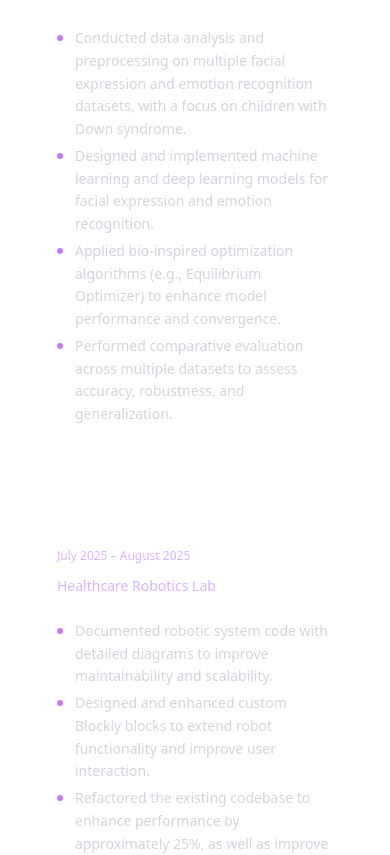
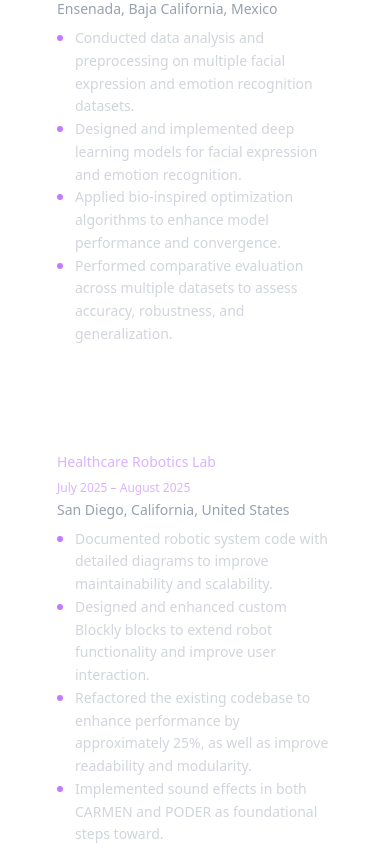
Before and after one commit to keiwv/portfolio, a Next.js app: page / in a window 390 px wide. Shown: the part 1102-1957 px from the top of the page. Built offline with nearby package versions, Linux system fonts and the light colour scheme.

Commit message:
Adding hook for mobile detection and location details in experience cards

```diff
--- /dev/null
+++ b/components/hook/useIsMobile.tsx
@@ -0,0 +1,17 @@
+import { useEffect, useState } from 'react';
+
+export function useIsMobile(breakpoint = 768) {
+  const [isMobile, setIsMobile] = useState(
+    window.innerWidth <= breakpoint
+  );
+
+  useEffect(() => {
+    const onResize = () =>
+      setIsMobile(window.innerWidth <= breakpoint);
+
+    window.addEventListener('resize', onResize);
+    return () => window.removeEventListener('resize', onResize);
+  }, [breakpoint]);
+
+  return isMobile;
+}
--- a/components/ui/Cards/ExperienceCard.tsx
+++ b/components/ui/Cards/ExperienceCard.tsx
@@ -1,4 +1,5 @@
 import type { Experience } from "@/types/experience";
+import { useIsMobile } from "@/components/hook/useIsMobile";
 
 interface ExperienceCardProps {
     experience: Experience;
@@ -6,27 +7,46 @@ interface ExperienceCardProps {
 }
 
 export default function ExperienceCard({ experience }: ExperienceCardProps) {
+    const isMobile = useIsMobile();
+
     return (
         <div className="relative">
             <div className="hidden md:block absolute left-[29px] top-6 w-[18px] h-[18px] bg-white rounded-full border-[3px] border-purple-900/50 z-10"></div>
 
             <div className="md:ml-20">
                 <div className="relative bg-white/5 backdrop-blur-sm border border-white/20 rounded-xl md:rounded-2xl p-6 md:p-8 hover:bg-white/10 transition-all duration-300 overflow-hidden group">
-                    <div className="flex flex-col gap-3 mb-6">
-                        <div className="flex flex-col sm:flex-row sm:items-start sm:justify-between gap-2">
+                    <div className="flex flex-col sm:flex-row sm:items-start sm:justify-between gap-2 mb-2">
+                        <div className="flex flex-col gap-1">
                             <h3 className="text-lg md:text-xl font-semibold text-white">
                                 {experience.role}
                             </h3>
-                            <div className="text-purple-300 text-xs md:text-sm whitespace-nowrap">
-                                {experience.duration}
+                            <p className="text-sm md:text-sm text-purple-300 font-medium">
+                                {experience.company}
+                            </p>
+                            {isMobile && (
+                                <div className="flex flex-col gap-1 mt-1">
+                                    <div className="text-purple-300 text-xs md:text-sm">
+                                        {experience.duration}
+                                    </div>
+                                    <p className="text-sm md:text-sm text-gray-400">
+                                        {experience.location}
+                                    </p>
+                                </div>
+                            )}
+                        </div>
+                        {!isMobile && (
+                            <div className="flex flex-col gap-1 text-right">
+                                <div className="text-purple-300 text-xs md:text-sm whitespace-nowrap">
+                                    {experience.duration}
+                                </div>
+                                <p className="text-sm md:text-sm text-gray-400">
+                                    {experience.location}
+                                </p>
                             </div>
-                        </div>
-                        <p className="text-sm md:text-base text-purple-300 font-medium">
-                            {experience.company}
-                        </p>
+                        )}
                     </div>
 
-                    <div className="space-y-1 mb-3">
+                    <div>
                         {experience.contributions.map((contribution, idx) => (
                             <div key={idx} className="flex items-start gap-3">
                                 <div className="w-1.5 h-1.5 bg-purple-400 rounded-full mt-2 shrink-0"></div>
--- a/messages/en.json
+++ b/messages/en.json
@@ -105,11 +105,12 @@
         "id": 1,
         "role": "Machine Learning Intern",
         "company": "Tech4Good Lab",
+        "location": "Ensenada, Baja California, Mexico",
         "duration": "January 2025 - November 2025",
         "contributions": [
-          "Conducted data analysis and preprocessing on multiple facial expression and emotion recognition datasets, with a focus on children with Down syndrome.",
-          "Designed and implemented machine learning and deep learning models for facial expression and emotion recognition.",
-          "Applied bio-inspired optimization algorithms (e.g., Equilibrium Optimizer) to enhance model performance and convergence.",
+          "Conducted data analysis and preprocessing on multiple facial expression and emotion recognition datasets.",
+          "Designed and implemented deep learning models for facial expression and emotion recognition.",
+          "Applied bio-inspired optimization algorithms to enhance model performance and convergence.",
           "Performed comparative evaluation across multiple datasets to assess accuracy, robustness, and generalization."
         ]
       },
@@ -117,14 +118,13 @@
         "id": 2,
         "role": "Research Assistant",
         "company": "Healthcare Robotics Lab",
-        "location": "San Diego, California",
+        "location": "San Diego, California, United States",
         "duration": "July 2025 – August 2025",
         "contributions": [
           "Documented robotic system code with detailed diagrams to improve maintainability and scalability.",
           "Designed and enhanced custom Blockly blocks to extend robot functionality and improve user interaction.",
           "Refactored the existing codebase to enhance performance by approximately 25%, as well as improve readability and modularity.",
-          "Contributed to the exploration of auditory interaction cues in CARMEN, an assistive robot for people with Mild Cognitive Impairment (MCI), and PODER, its programming system.",
-          "Implemented sound effects in both CARMEN and PODER as foundational steps toward enhancing interaction and personalization for individuals with MCI."
+          "Implemented sound effects in both CARMEN and PODER as foundational steps toward."
         ]
       }
     ]
--- a/types/experience.ts
+++ b/types/experience.ts
@@ -2,6 +2,7 @@ export type Experience = {
     role: string;
     company: string;
     duration: string;
+    location: string;
     contributions: string[];
     skills?: string[];
 }
```
